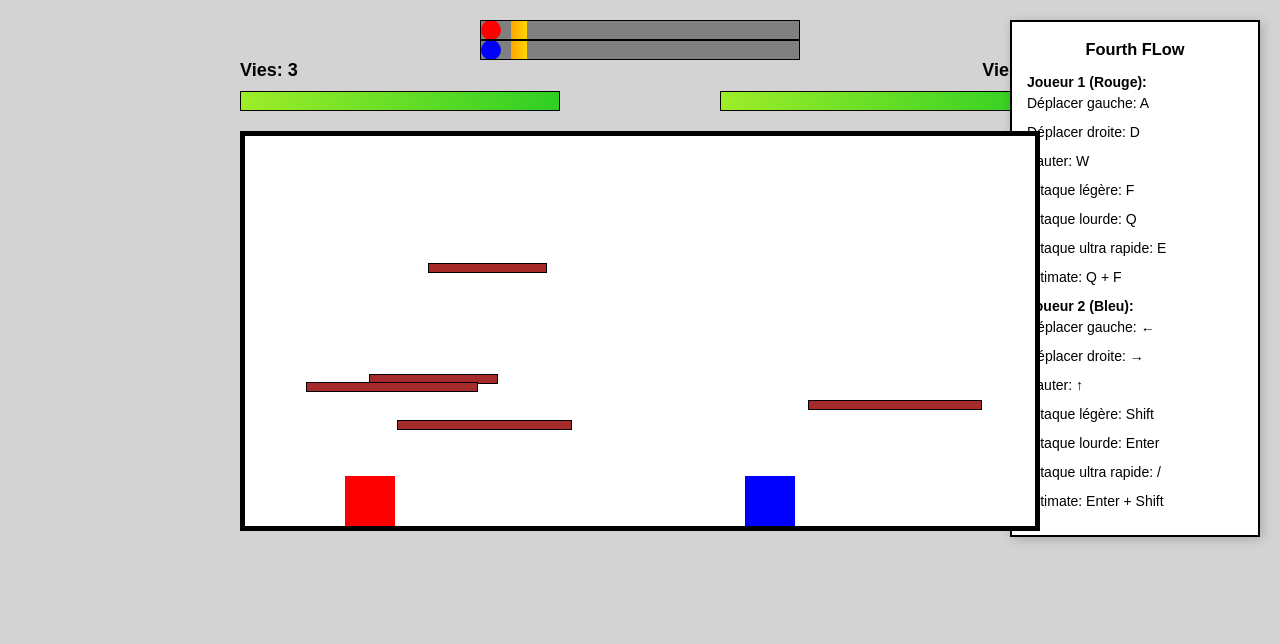
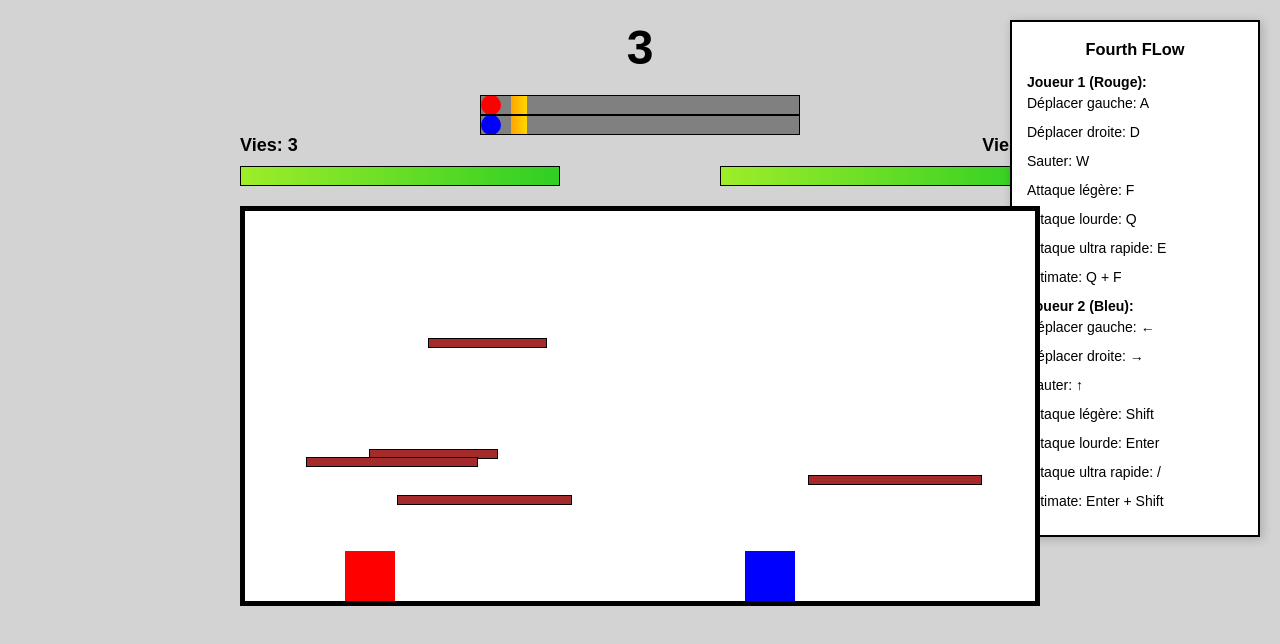
Before and after one commit to That-weird-kid/low-taper-fade-index, a plain HTML site: page fourth-flow/index.html in a window 1280 px wide. Drawn offline with Linux system fonts and the light colour scheme.

Commit message:
Update index.html

```diff
--- a/fourth-flow/index.html
+++ b/fourth-flow/index.html
@@ -10,6 +10,7 @@
 </head>
 <body>
    <script src="script.js" defer></script>
+   <div id="countdown" style="font-size: 48px; font-weight: bold; text-align: center; margin-top: 20px;">3</div>
 <!-- Control list sidebar -->
 <div class="control-list">
    <h3>Fourth FLow</h3>
```
